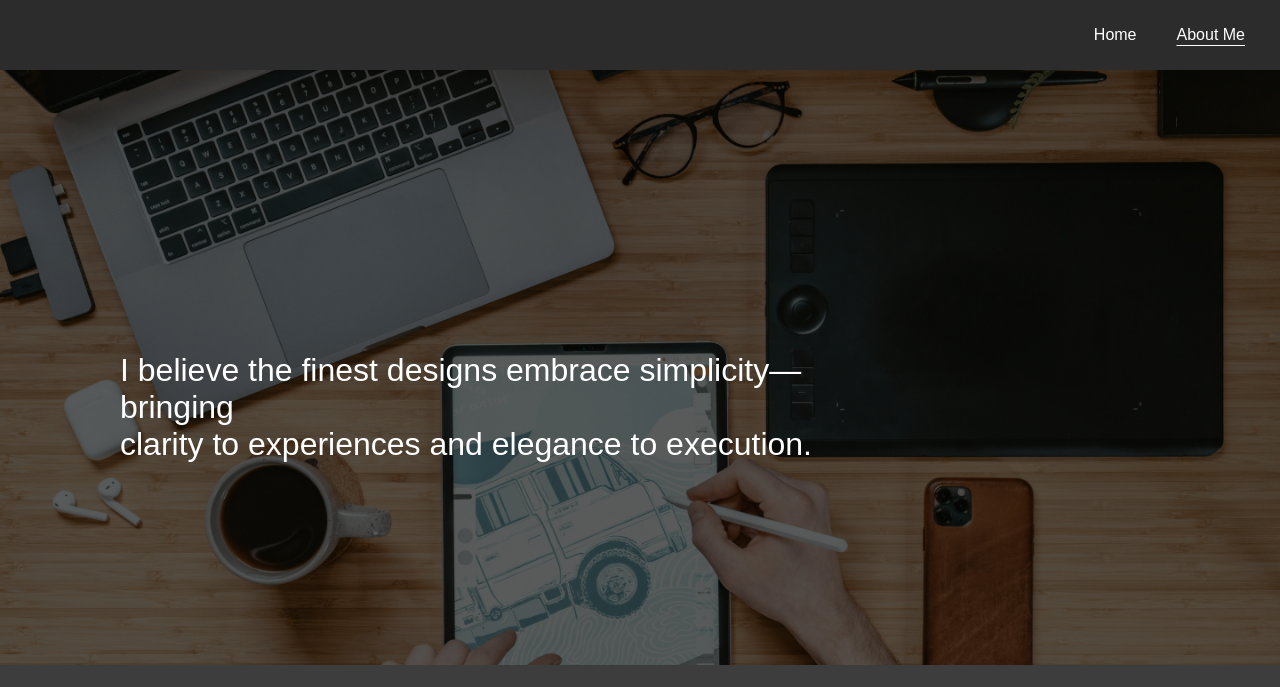
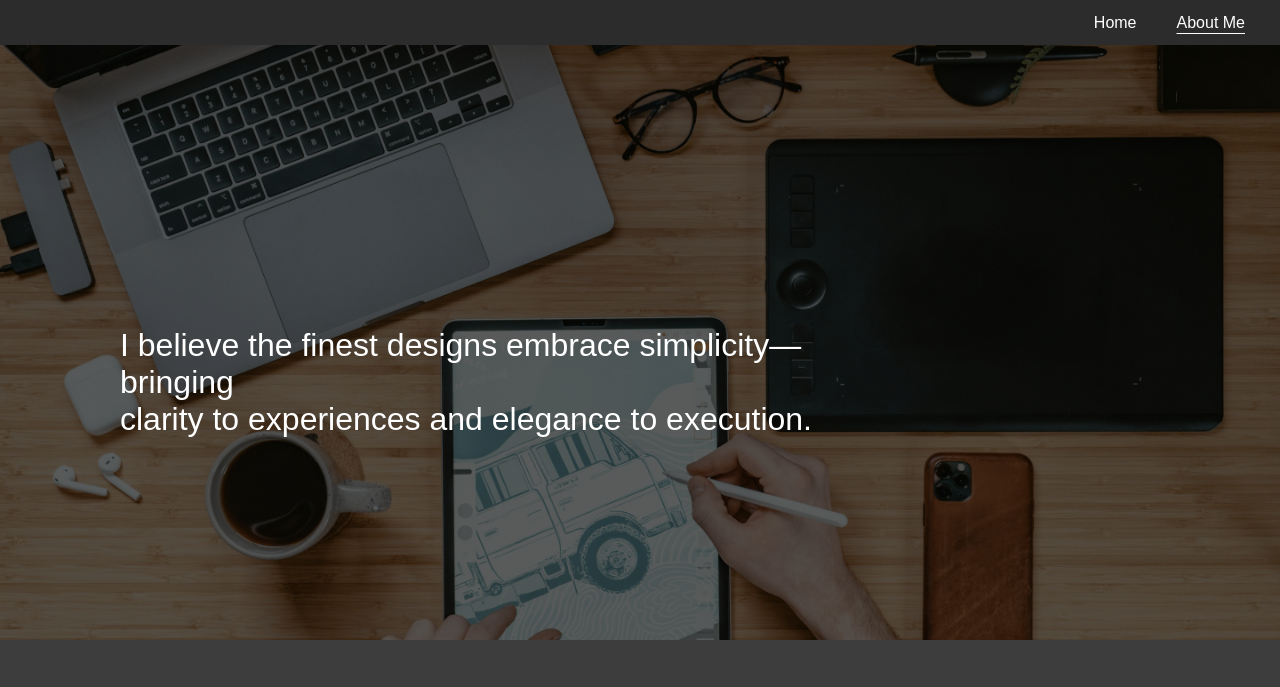
Before and after one commit to Anjum85/portfolio, a plain HTML site: page about.html in a window 1280 px wide. Shown: the top 687 px of the page. Drawn offline with Linux system fonts and the light colour scheme; a web font is replaced by a local one.

Commit message:
Updated index.html and about.html

```diff
--- a/about.html
+++ b/about.html
@@ -19,7 +19,7 @@
             align-items: center;
             padding: 10px 20px;
             background-color: #2c2c2c;
-            height: 50px;
+            height: 25px;
         }
         .navbar a {
             color: white;
```
Also changed, not shown: index.html (+2 -1 lines).
